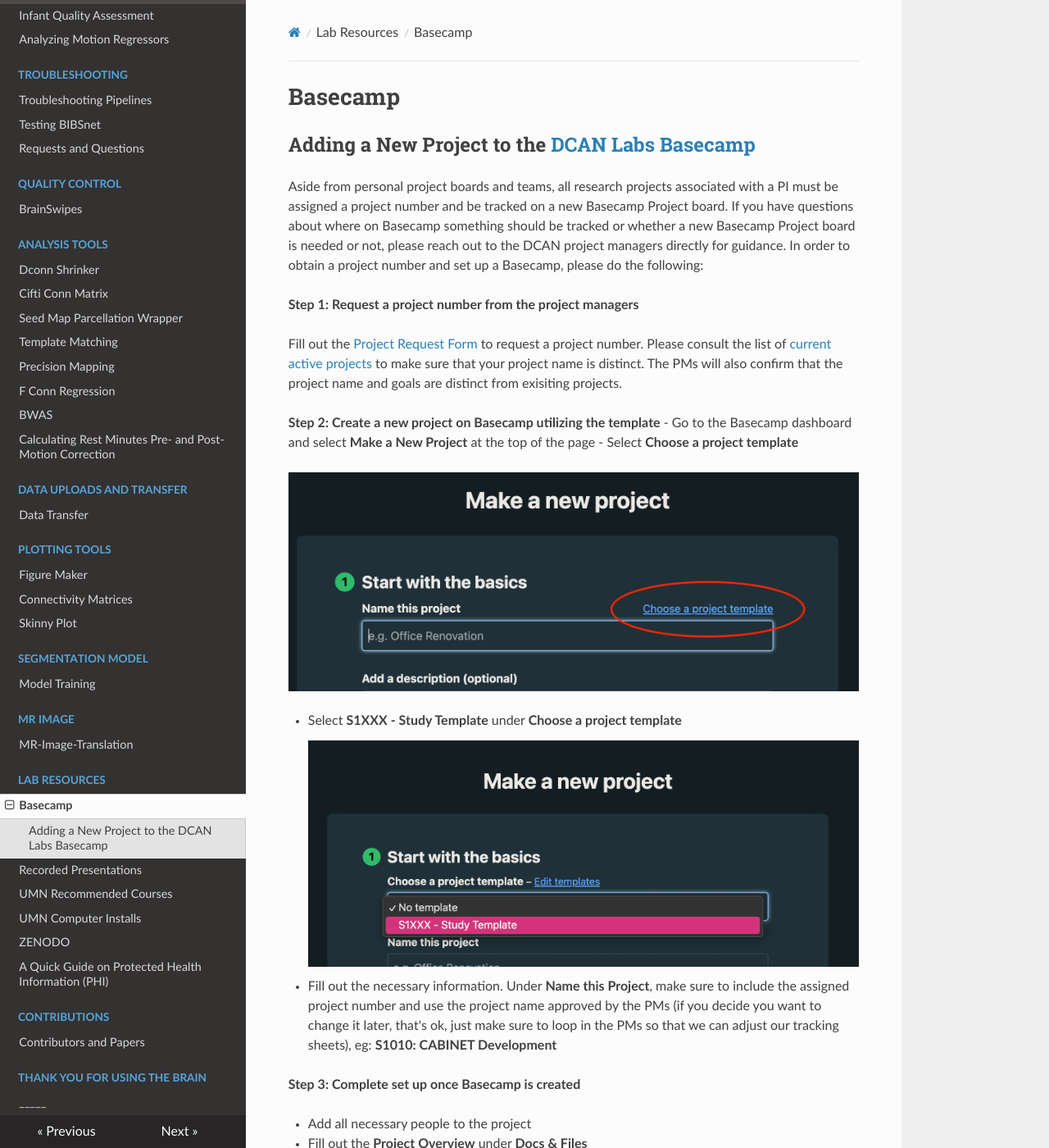
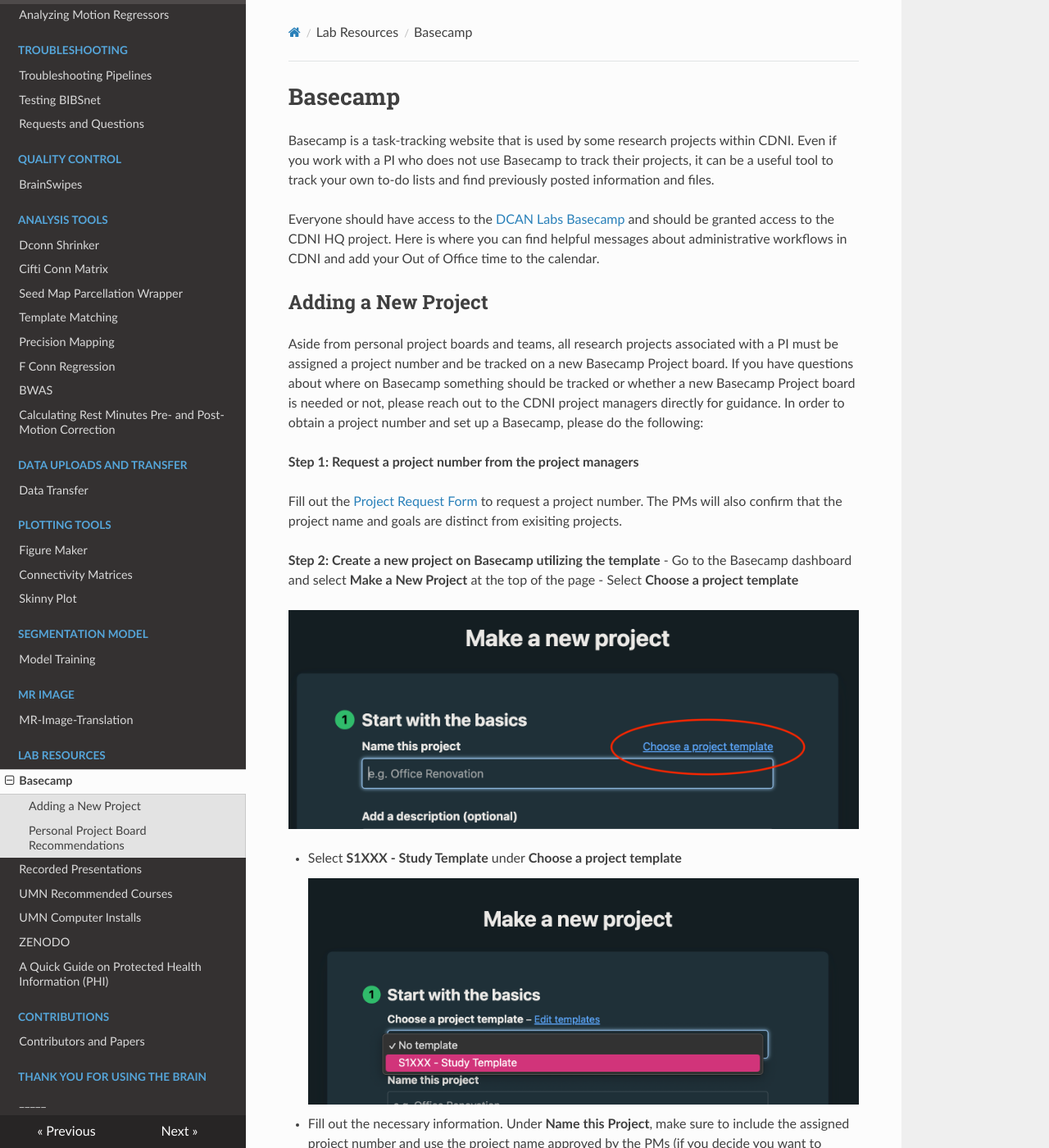
Before and after one commit to DCAN-Labs/cdni-brain, an MkDocs documentation site: the page built from docs/basecamp.md, in a window 1280 px wide and 1400 px high. Shown: the whole window at 82% size. Built offline with MkDocs 1.6.1, drawn with Linux system fonts in a browser that asks for light colours; nearby versions of some CDN libraries; some of the changed text lies outside the part shown.

Commit message:
update info/links on basecamp.md

```diff
--- a/docs/basecamp.md
+++ b/docs/basecamp.md
@@ -1,12 +1,16 @@
 # Basecamp
 
-## Adding a New Project to the [DCAN Labs Basecamp](https://3.basecamp.com/5032058/)
+Basecamp is a task-tracking website that is used by some research projects within CDNI. Even if you work with a PI who does not use Basecamp to track their projects, it can be a useful tool to track your own to-do lists and find previously posted information and files.
 
-Aside from personal project boards and teams, all research projects associated with a PI must be assigned a project number and be tracked on a new Basecamp Project board. If you have questions about where on Basecamp something should be tracked or whether a new Basecamp Project board is needed or not, please reach out to the DCAN project managers directly for guidance. In order to obtain a project number and set up a Basecamp, please do the following:
+Everyone should have access to the [DCAN Labs Basecamp](https://3.basecamp.com/5032058/) and should be granted access to the CDNI HQ project. Here is where you can find helpful messages about administrative workflows in CDNI and add your Out of Office time to the calendar.
+
+## Adding a New Project
+
+Aside from personal project boards and teams, all research projects associated with a PI must be assigned a project number and be tracked on a new Basecamp Project board. If you have questions about where on Basecamp something should be tracked or whether a new Basecamp Project board is needed or not, please reach out to the CDNI project managers directly for guidance. In order to obtain a project number and set up a Basecamp, please do the following:
 
 **Step 1: Request a project number from the project managers**
 
-Fill out the [Project Request Form](https://forms.gle/1ddNGf6pbe5WE2QV8) to request a project number. Please consult the list of [current active projects](https://docs.google.com/spreadsheets/d/1ZYwQIaH2aJP3ClCwHZL6pmaTSNGbAkg91co2ENcIYl0/edit?usp=sharing) to make sure that your project name is distinct. The PMs will also confirm that the project name and goals are distinct from exisiting projects.
+Fill out the [Project Request Form](https://forms.gle/1ddNGf6pbe5WE2QV8) to request a project number. The PMs will also confirm that the project name and goals are distinct from exisiting projects.
 
 **Step 2: Create a new project on Basecamp utilizing the template**
  - Go to the Basecamp dashboard and select **Make a New Project** at the top of the page
@@ -25,7 +29,7 @@ Fill out the [Project Request Form](https://forms.gle/1ddNGf6pbe5WE2QV8) to requ
  - Add all necessary people to the project
  - Fill out the **Project Overview** under **Docs & Files**
 
- ## Personal Project Board Recommendations
+## Personal Project Board Recommendations
 
 If you do not have a personal board, you can create one for yourself following the instructions above and activate whichever tools you want to use (do not use a template). Personal boards are just that, personal. It can be used however you wish, below are some recommendations for things to add to your personal board.
 
```
